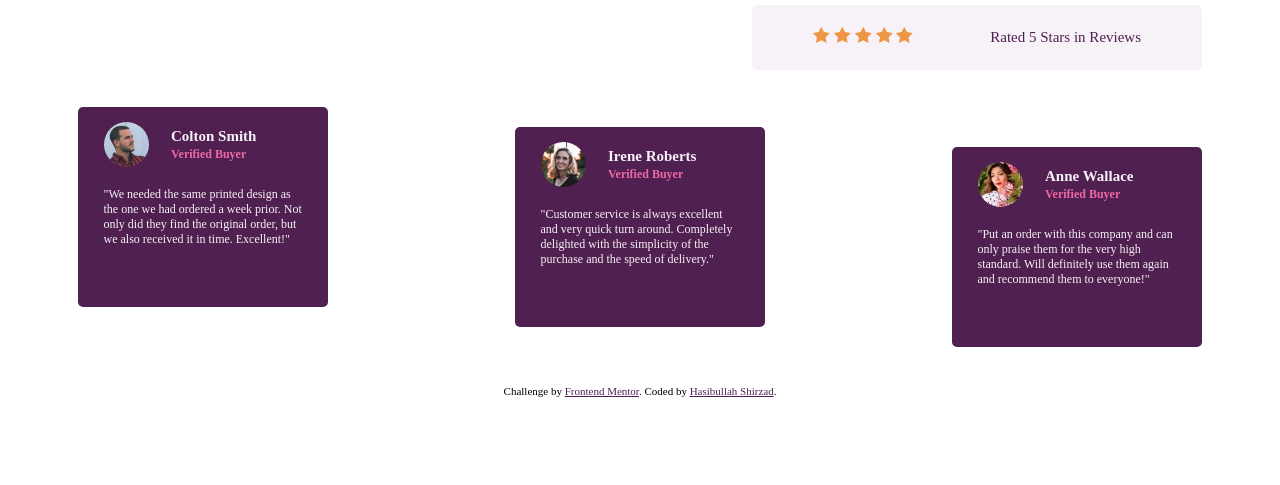
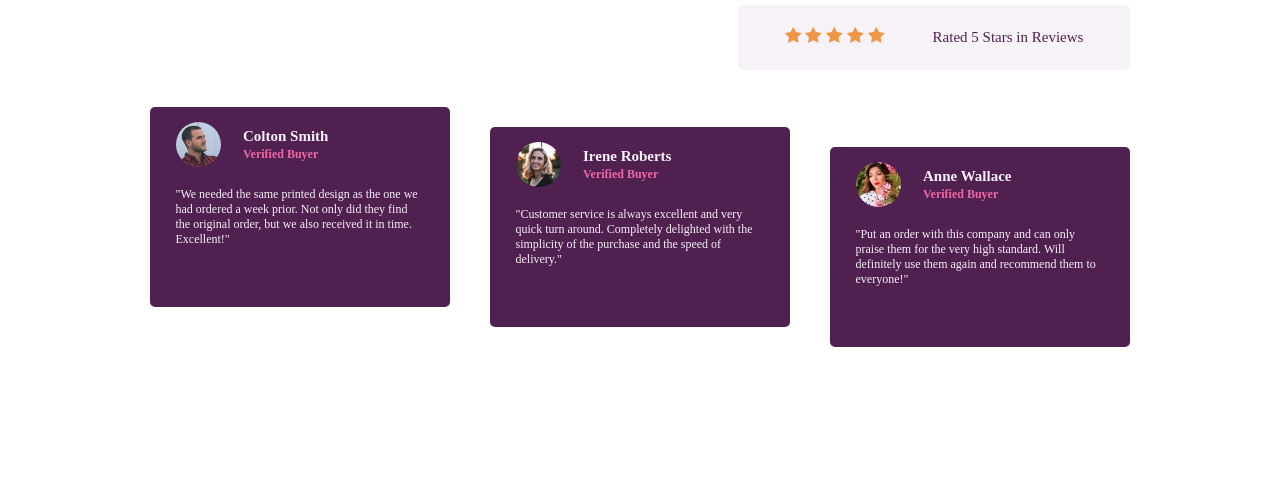
Before and after one commit to Haseebullah555/social-proof, a plain HTML site: page index.html in a window 1280 px wide. Shown: the part 315-800 px from the top of the page. Drawn offline with Linux system fonts and the light colour scheme.

Commit message:
finalize the styling

```diff
--- a/index.html
+++ b/index.html
@@ -92,7 +92,7 @@
       Challenge by
       <a href="https://www.frontendmentor.io?ref=challenge" target="_blank"
         >Frontend Mentor</a
-      >. Coded by <a href="#">Hasibullah Shirzad</a>.
+      >. Coded by <a href="https://www.frontendmentor.io/profile/Haseebullah555">Hasibullah Shirzad</a>.
     </div>
   </body>
 </html>
--- a/stylesheet.css
+++ b/stylesheet.css
@@ -28,7 +28,7 @@ body{
   flex-direction: column;
   text-align: center;
   flex-wrap: wrap;
-  padding: 5.2rem;
+  padding:  0rem 10rem;
 
 }
 .main{
@@ -89,7 +89,7 @@ body{
     color: var(--light-grayish-magenta);
 }
 .card{
-  width: 250px;
+  width: 300px;
   background-color: var(--very-dark-magenta);
   border-radius: 5px;
   padding: 1rem 1.7rem;
@@ -98,6 +98,7 @@ body{
   position: relative;
   font-size: .8rem;
 }
+
 .card img{
   width: 3rem;
   height: 3rem;
```
